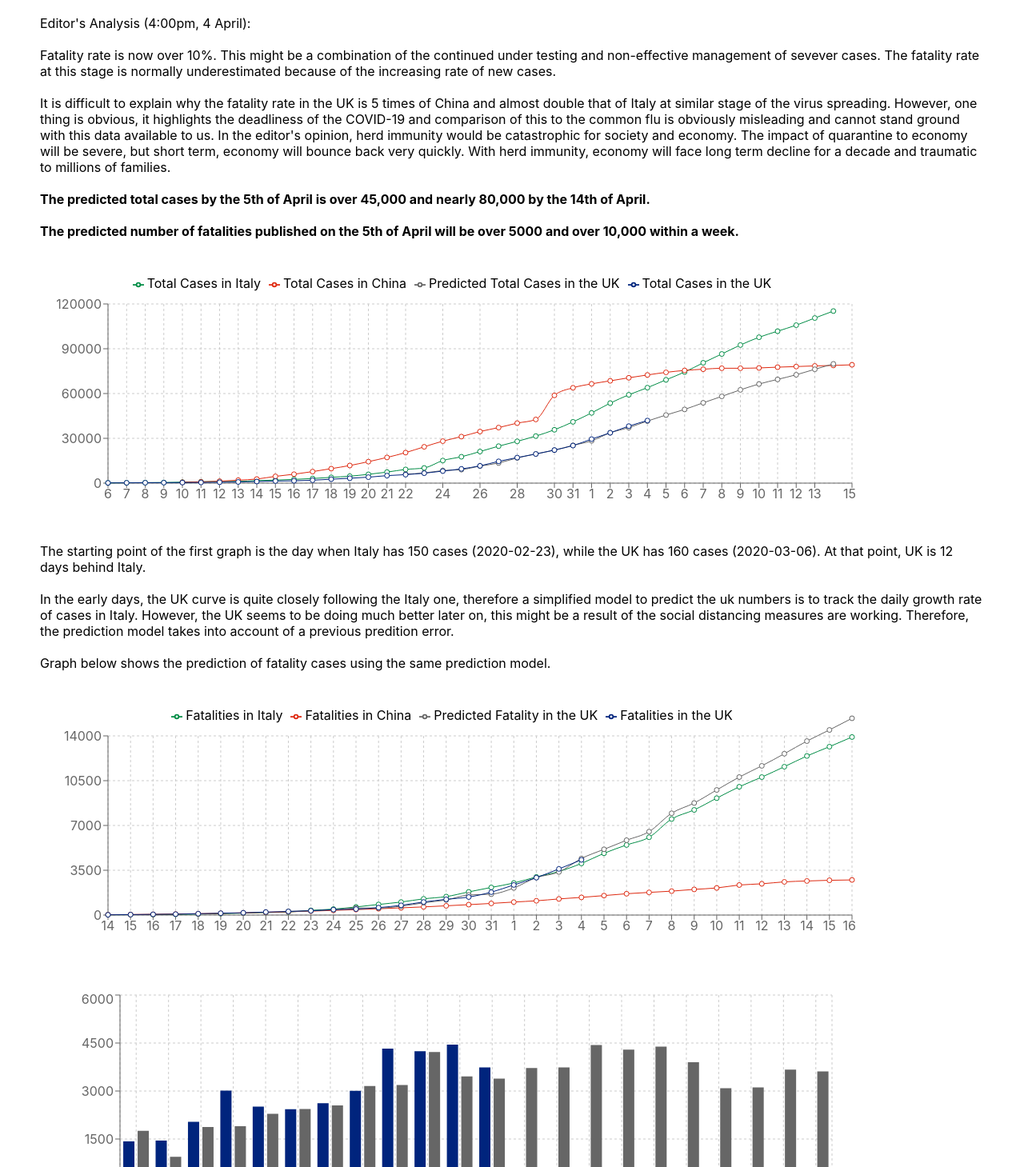
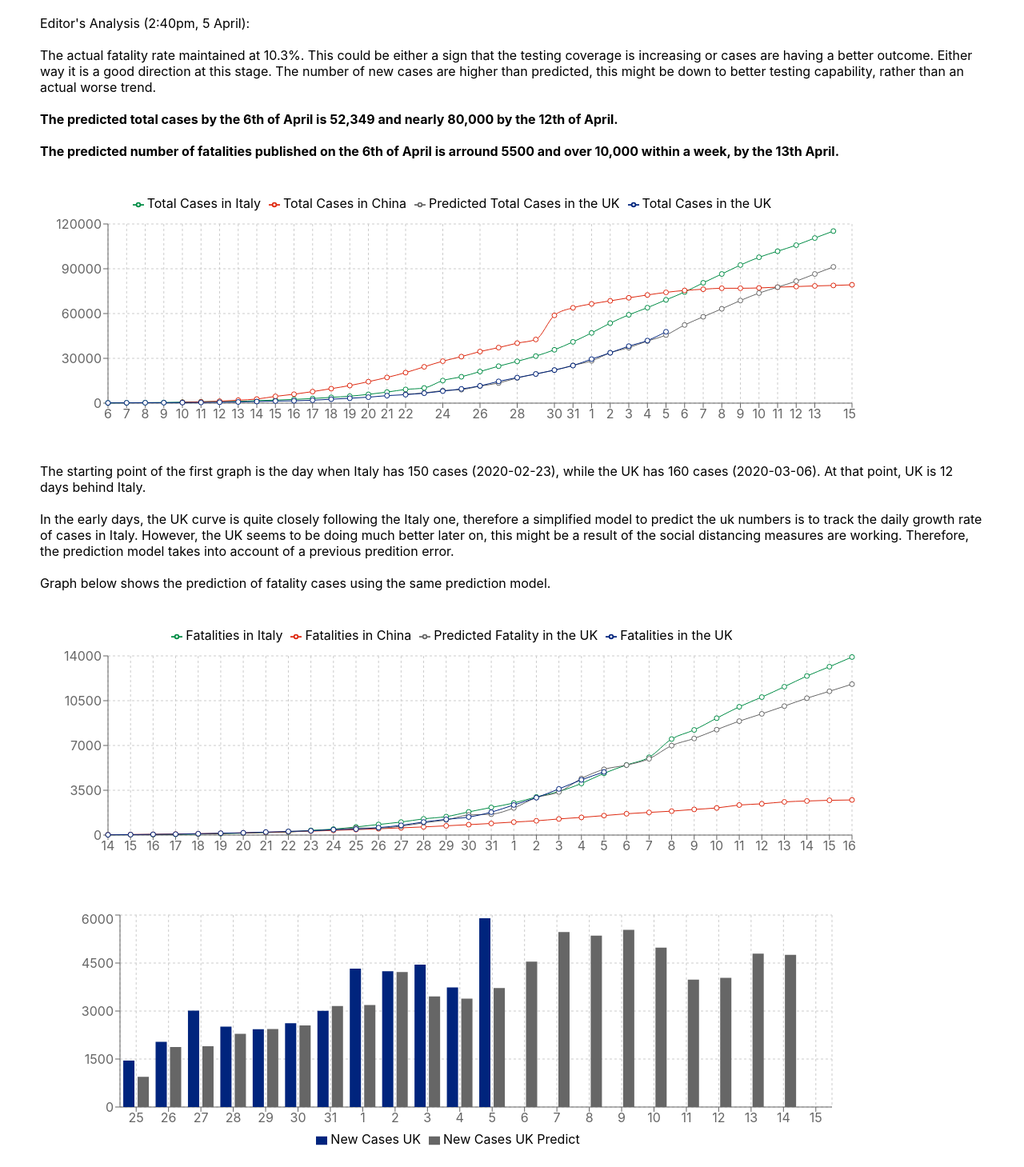
Before and after one commit to linamm/coronachart, a React (Create React App) app in the folder coronachart/: page / in a window 1280 px wide. Shown: the part 131-1590 px from the top of the page at 80% size. Built offline with nearby package versions, Linux system fonts and the light colour scheme.

Commit message:
update data and comment 5th April

```diff
--- a/coronachart/src/App.js
+++ b/coronachart/src/App.js
@@ -91,24 +91,20 @@ function App() {
       </div>
 
       <div style={styles.paragraph}>
-        Editor's Analysis (4:00pm, 4 April):
+        Editor's Analysis (2:40pm, 5 April):
         </div>
         <div style={styles.paragraph}>
-          Fatality rate is now over 10%. This might be a combination of the continued under testing and non-effective management of sevever cases. The fatality rate at this stage is normally underestimated because of the increasing rate of new cases.
-        </div>
-
-        <div style={styles.paragraph}>
-          It is difficult to explain why the fatality rate in the UK is 5 times of China and almost double that of Italy at similar stage of the virus spreading. However, one thing is obvious, it highlights the deadliness of the COVID-19 and comparison of this to the common flu is obviously misleading and cannot stand ground with this data available to us. In the editor's opinion, herd immunity would be catastrophic for society and economy. The impact of quarantine to economy will be severe, but short term, economy will bounce back very quickly. With herd immunity, economy will face long term decline for a decade and traumatic to millions of families.
+          The actual fatality rate maintained at 10.3%. This could be either a sign that the testing coverage is increasing or cases are having a better outcome. Either way it is a good direction at this stage. The number of new cases are  higher than predicted, this might be down to better testing capability, rather than an actual worse trend.
         </div>
 
       <div style={styles.paragraph}>
         <b>
-          The predicted total cases by the 5th of April is over 45,000 and nearly 80,000 by the 14th of April.
+          The predicted total cases by the 6th of April is 52,349 and nearly 80,000 by the 12th of April.
         </b>
       </div>
       <div style={styles.paragraph}>
         <b>
-          The predicted number of fatalities published on the 5th of April will be over 5000 and over 10,000 within a week.
+          The predicted number of fatalities published on the 6th of April is arround 5500 and over 10,000 within a week, by the 13th April.
         </b>
       </div>
 
--- a/coronachart/src/Data.js
+++ b/coronachart/src/Data.js
@@ -26,7 +26,7 @@ import { getPredictCases, getNewCases, getFatalityRates } from './Predict.js';
   {"name": "2", "it": 2978, "cn": 1113, 'uk': 2921, 'uk_predict': 2924},
   {"name": "3", "it": 3405, "cn": 1259, 'uk': 3605, 'uk_predict': 3364},
   {"name": "4", "it": 4032, "cn": 1380, 'uk': 4313, 'uk_predict': 4419},
-  {"name": "5", "it": 4825, "cn": 1520},
+  {"name": "5", "it": 4825, "cn": 1520, 'uk': 4932, 'uk_predict': 5136},
   {"name": "6", "it": 5475, "cn": 1665},
   {"name": "7", "it": 6077, "cn": 1770},
   {"name": "8", "it": 7503, "cn": 1868},
@@ -71,7 +71,7 @@ const raw_total_cases = [
   {"name": "2", "it": 53578, "cn": 68500, 'uk': 33718, 'uk_predict': 33694},
   {"name": "3", "it": 59138, "cn": 70548, 'uk': 38168, 'uk_predict': 37172},
   {"name": "4", "it": 63927, "cn": 72436, 'uk': 41903, 'uk_predict': 41555},
-  {"name": "5", "it": 69176, "cn": 74185},
+  {"name": "5", "it": 69176, "cn": 74185, 'uk': 47806, 'uk_predict': 45619},
   {"name": "6", "it": 74386, "cn": 75465},
   {"name": "7", "it": 80589, "cn": 76288},
   {"name": "8", "it": 86498, "cn": 76936},
@@ -87,13 +87,13 @@ const raw_total_cases = [
 
 export const totalCaseStartDay = 6;
 export const fatalityCaseStartDay = 14;
-export const Today = 31 + 4; // 31 days in March + days in April
+export const Today = 31 + 5; // 31 days in March + days in April
 export const TodayTotalIndex = Today - totalCaseStartDay;
 export const TodayFatalityIndex = Today - fatalityCaseStartDay;
 export const totalCases = getPredictCases(raw_total_cases, TodayTotalIndex);
 export const fatalityCases = getPredictCases(raw_death_cases, TodayFatalityIndex);
-export const newCases = getNewCases(totalCases, ['uk', 'uk_predict', 'it'], ['uk', 'uk', 'it']).slice(TodayTotalIndex - 12, TodayTotalIndex + 10 ); // Past 15 days and Future 7 days
-export const newFatalityCases = getNewCases(fatalityCases, ['uk', 'uk_predict'], ['uk', 'uk']).slice(TodayFatalityIndex - 12, TodayFatalityIndex + 10 ); // Past 10 days and Future 7 days
+export const newCases = getNewCases(totalCases, ['uk', 'uk_predict', 'it'], ['uk', 'uk', 'it']).slice(TodayTotalIndex - 12, TodayTotalIndex + 10 ); // Past 12 days and Future 10 days
+export const newFatalityCases = getNewCases(fatalityCases, ['uk', 'uk_predict'], ['uk', 'uk']).slice(TodayFatalityIndex - 12, TodayFatalityIndex + 10 ); // Past 12 days and Future 10 days
 
 export const fatalityRates = getFatalityRates(
   fatalityCases.slice(TodayFatalityIndex - 12, TodayFatalityIndex + 10),
```
